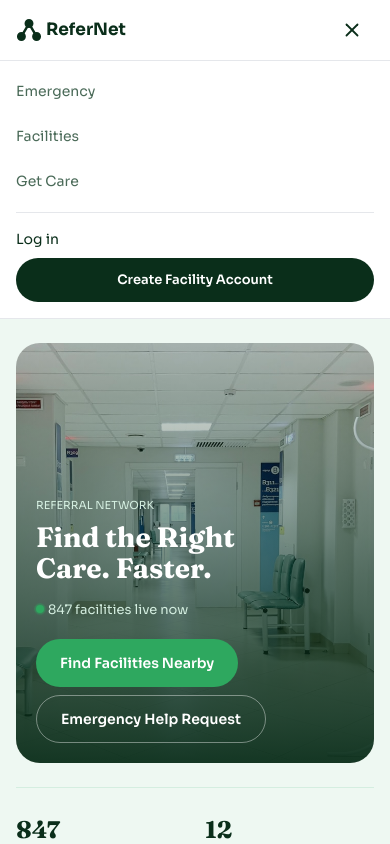
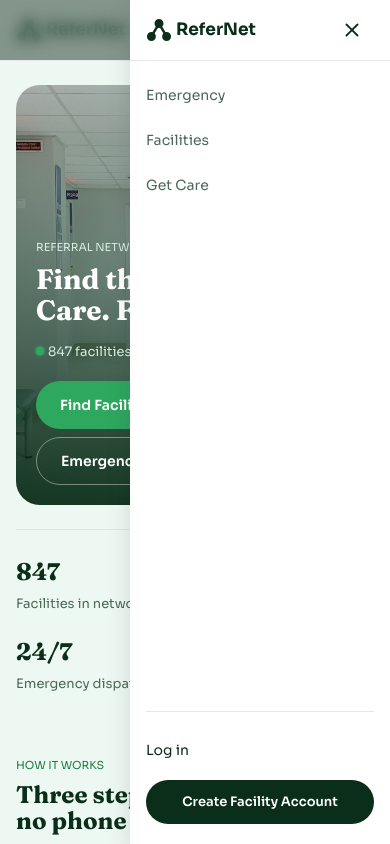
Before and after one commit to Roqeeb-dev/refernet, a Next.js app: page / in a window 390 px wide. Both pictures are taken after a click on the button 352 px from the left and 30 px from the top of the page. Shown: the top 844 px of the page. Built offline with nearby package versions, Linux system fonts and the light colour scheme.

Commit message:
IMPROV: improved the navbar responsiveness

```diff
--- a/components/landing/Navbar.tsx
+++ b/components/landing/Navbar.tsx
@@ -1,5 +1,6 @@
 "use client";
 
+import { useEffect } from "react";
 import { useState } from "react";
 import Link from "next/link";
 import { Menu, X } from "lucide-react";
@@ -14,8 +15,26 @@ const NAV_LINKS = [
 export default function Navbar() {
   const [open, setOpen] = useState(false);
 
+  // Lock background scroll while the drawer is open, and let Escape close it.
+  useEffect(() => {
+    if (!open) return;
+
+    const originalOverflow = document.body.style.overflow;
+    document.body.style.overflow = "hidden";
+
+    function handleKeyDown(e: KeyboardEvent) {
+      if (e.key === "Escape") setOpen(false);
+    }
+    window.addEventListener("keydown", handleKeyDown);
+
+    return () => {
+      document.body.style.overflow = originalOverflow;
+      window.removeEventListener("keydown", handleKeyDown);
+    };
+  }, [open]);
+
   return (
-    <header className="sticky top-0 z-50 bg-white/95 backdrop-blur border-b border-gray-200">
+    <header className="sticky top-0 z-50 border-b border-gray-200 bg-white/95 backdrop-blur">
       <nav className="mx-auto flex max-w-7xl items-center justify-between px-base py-sm md:px-xl md:py-md">
         <Logo />
 
@@ -52,18 +71,48 @@ export default function Navbar() {
         {/* Mobile menu toggle */}
         <button
           type="button"
-          onClick={() => setOpen((prev) => !prev)}
-          aria-label={open ? "Close menu" : "Open menu"}
+          onClick={() => setOpen(true)}
+          aria-label="Open menu"
           aria-expanded={open}
           className="inline-flex h-[44px] w-[44px] items-center justify-center rounded-md text-green-900 md:hidden"
         >
-          {open ? <X size={22} /> : <Menu size={22} />}
+          <Menu size={22} />
         </button>
       </nav>
 
-      {/* Mobile menu panel */}
-      {open && (
-        <div className="border-t border-gray-200 bg-white px-base py-base md:hidden">
+      {/* Backdrop */}
+      <div
+        onClick={() => setOpen(false)}
+        aria-hidden="true"
+        className={`fixed inset-0 z-40 bg-green-900/50 backdrop-blur-sm transition-opacity duration-300 md:hidden ${
+          open
+            ? "pointer-events-auto opacity-100"
+            : "pointer-events-none opacity-0"
+        }`}
+      />
+
+      {/* Drawer — slides in from the right, full height, half width */}
+      <div
+        role="dialog"
+        aria-modal="true"
+        aria-label="Navigation menu"
+        className={`fixed right-0 top-0 z-50 flex h-dvh w-1/2 min-w-[260px] max-w-sm transform flex-col bg-white shadow-floating transition-transform duration-300 ease-in-out md:hidden ${
+          open ? "translate-x-0" : "translate-x-full"
+        }`}
+      >
+        <div className="flex items-center justify-between border-b border-gray-200 px-base py-sm">
+          <Logo />
+          <button
+            type="button"
+            onClick={() => setOpen(false)}
+            aria-label="Close menu"
+            className="inline-flex h-[44px] w-[44px] items-center justify-center rounded-md text-green-900"
+          >
+            <X size={22} />
+          </button>
+        </div>
+
+        <div className="flex flex-1 flex-col justify-between overflow-y-auto px-base py-lg">
           <ul className="flex flex-col gap-base">
             {NAV_LINKS.map((link) => (
               <li key={link.href}>
@@ -77,11 +126,12 @@ export default function Navbar() {
               </li>
             ))}
           </ul>
-          <div className="mt-base flex flex-col gap-sm border-t border-gray-200 pt-base">
+
+          <div className="flex flex-col gap-sm border-t border-gray-200 pt-base">
             <Link
               href="/login"
               onClick={() => setOpen(false)}
-              className="font-body text-body-md text-text-primary"
+              className="inline-flex min-h-[44px] items-center font-body text-body-md text-text-primary"
             >
               Log in
             </Link>
@@ -94,7 +144,7 @@ export default function Navbar() {
             </Link>
           </div>
         </div>
-      )}
+      </div>
     </header>
   );
 }
```
